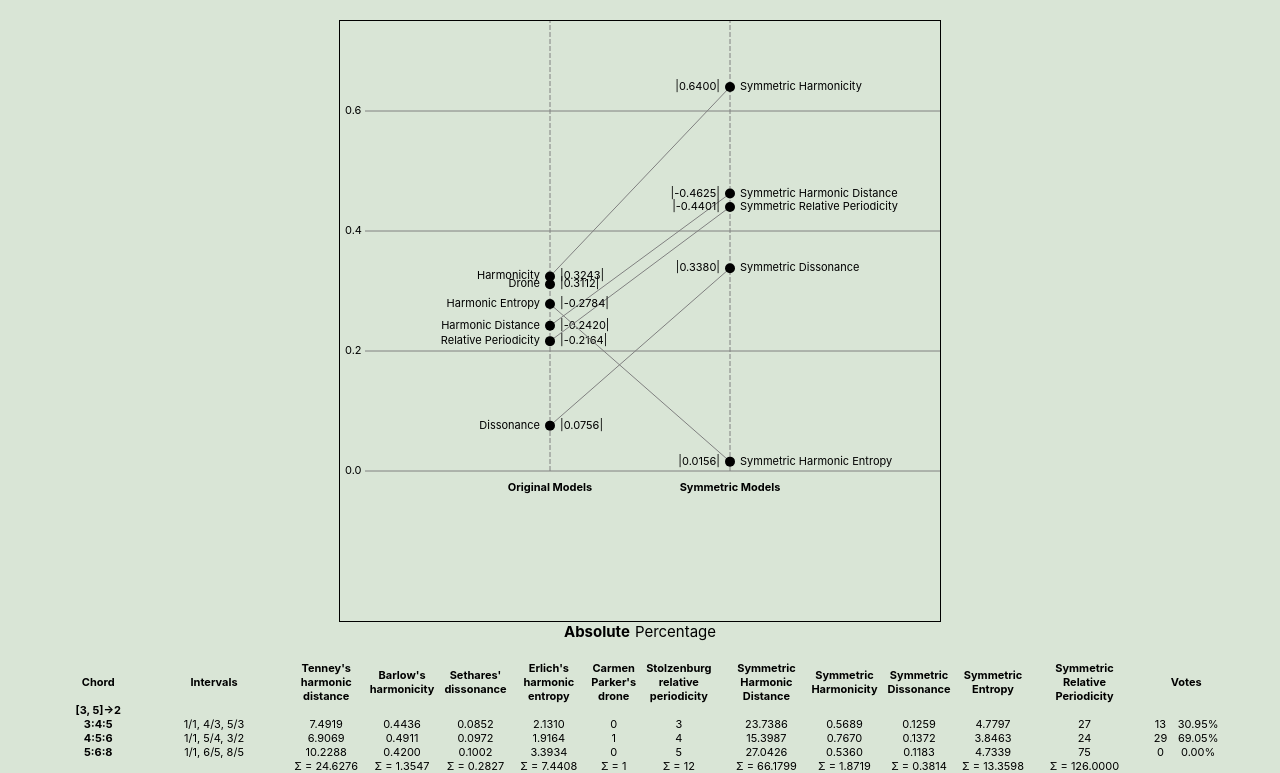
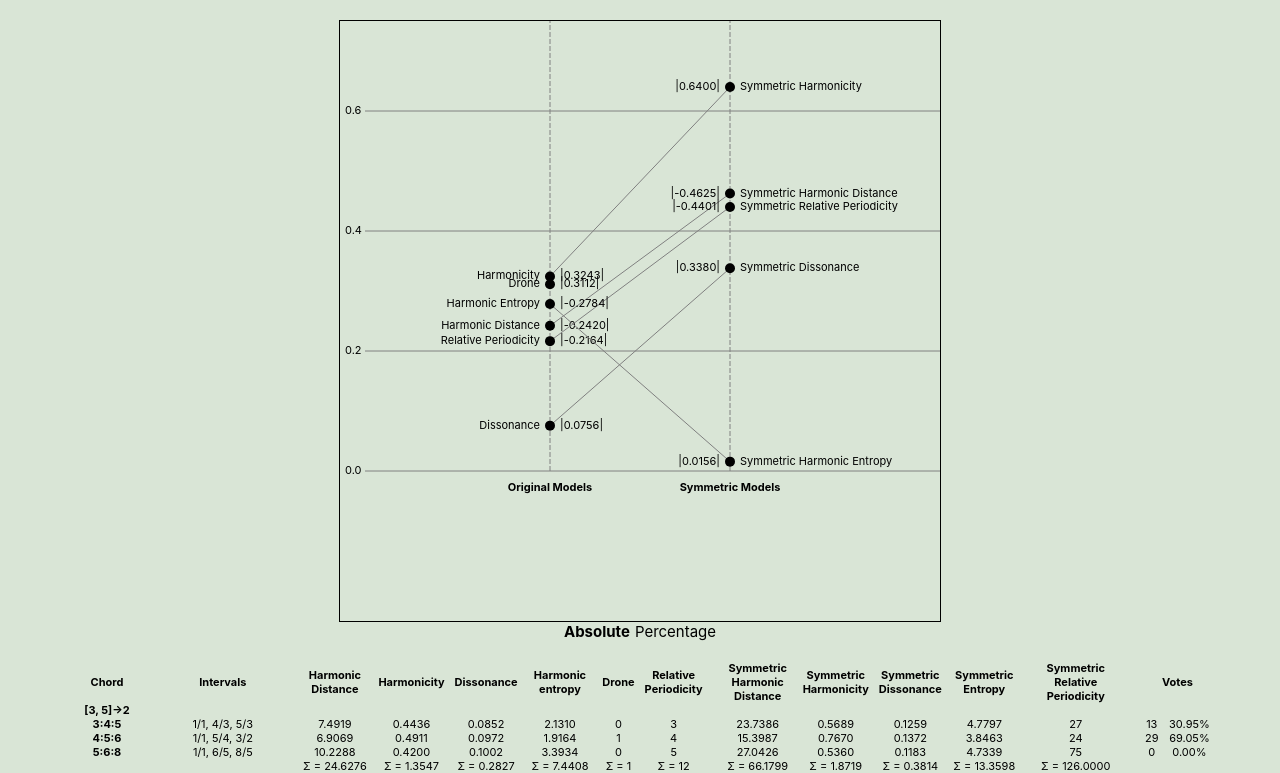
Before and after one commit to PauRosello97/harmonic-root-data, a React (Create React App) app: page /chords/results in a window 1280 px wide. Shown: the top 773 px of the page. Built offline with nearby package versions, Linux system fonts and the light colour scheme.

Commit message:
Update drone

```diff
--- a/src/utils/models.ts
+++ b/src/utils/models.ts
@@ -289,8 +289,9 @@ export const chordDissonance = (chord: Chord) => {
 
 /* Carmen Parker's Drone */
 
-export const chordDroneValue = (factors: number[], space: Space) => {
-  const primeFactors = getFactors(factors[0])
+export const chordDroneValue = (otonal: boolean, chord: Chord, space: Space) => {
+  const LCM = lcm(chord.map(interval => otonal ? interval.denom : interval.num))
+  const primeFactors = getFactors(LCM)
   for (let factor of primeFactors) if(factor !== space.equave) return 0
   return 1
 }
--- a/src/views/Results/Results.tsx
+++ b/src/views/Results/Results.tsx
@@ -128,7 +128,7 @@ function Results() {
                 const symmetricEntropy = symmetricHarmonicEntropy(chord, space)
                 const relativePeriodicity = chordRelativePeriodicity(chord)
                 const symmRelativePeriodicity = symmetricRelativePeriodicity(chord, space)
-                const droneValue = chordDroneValue(factors, space)
+                const droneValue = chordDroneValue(i%2===0, chord, space)
                 const symmetricDissonance = chordSymmetricDissonance(chord, space)
 
                 EHarmonicity += harmonicity
@@ -383,12 +383,12 @@ function Results() {
                 <tr>
                     <th>Chord</th>
                     <th>Intervals</th>
-                    <th colSpan={2}>Tenney's <br /> harmonic <br /> distance</th>
-                    <th colSpan={2}>Barlow's <br /> harmonicity</th>
-                    <th colSpan={2}>Sethares' <br /> dissonance</th>
-                    <th colSpan={2}>Erlich's <br /> harmonic <br /> entropy</th>
-                    <th colSpan={2}>Carmen <br /> Parker's <br /> drone</th>
-                    <th colSpan={2}>Stolzenburg <br /> relative <br /> periodicity</th>
+                    <th colSpan={2}>Harmonic <br /> Distance</th>
+                    <th colSpan={2}>Harmonicity</th>
+                    <th colSpan={2}>Dissonance</th>
+                    <th colSpan={2}>Harmonic <br /> entropy</th>
+                    <th colSpan={2}>Drone</th>
+                    <th colSpan={2}>Relative <br /> Periodicity</th>
                     <th />
                     <th colSpan={2}>Symmetric <br /> Harmonic <br /> Distance</th>
                     <th colSpan={2}>Symmetric <br /> Harmonicity</th>
```
